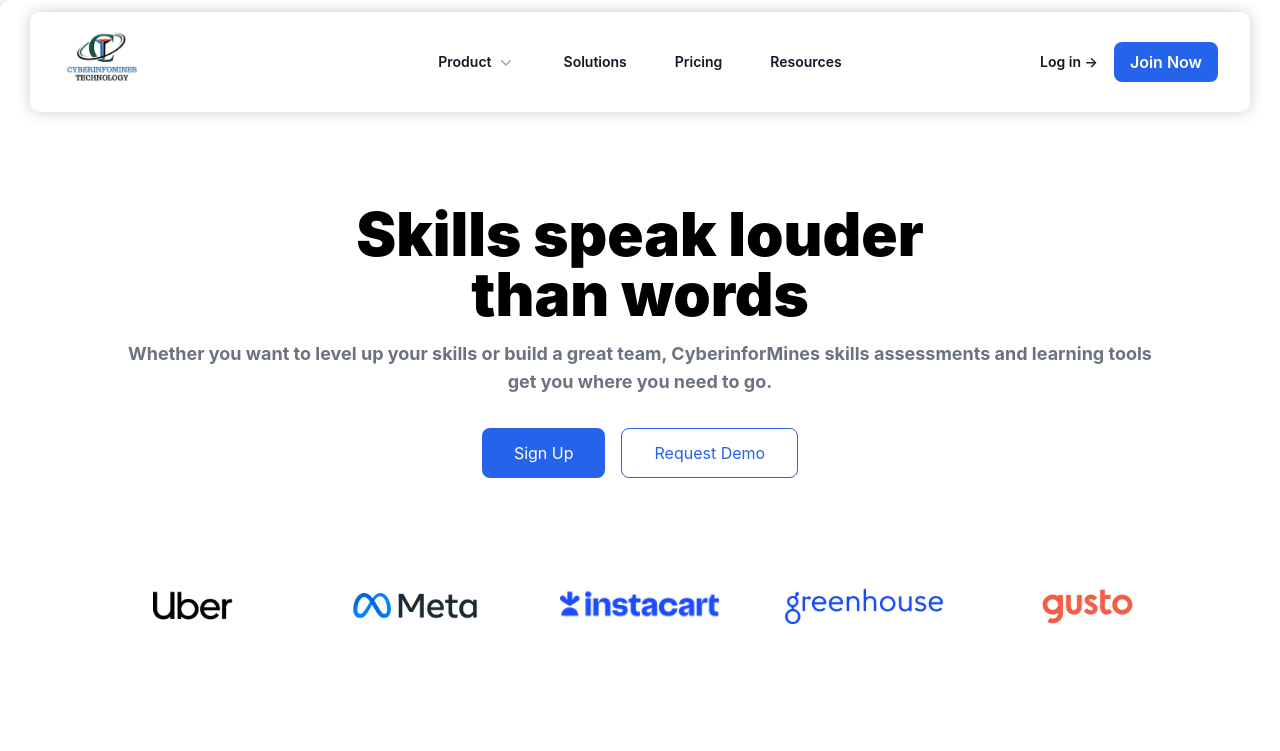
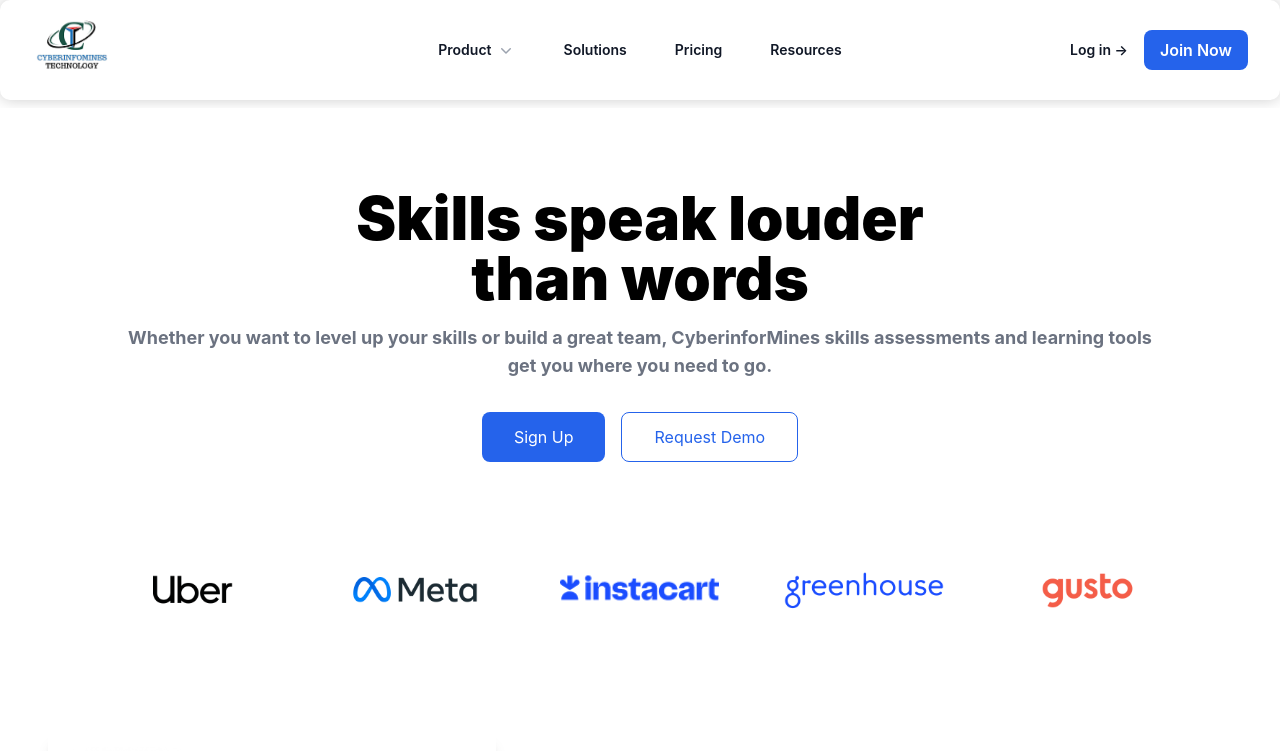
Before and after one commit to Juhi2116/CyberInform, a React (Create React App) app: page / in a window 1280 px wide. Shown: the top 751 px of the page. Built offline with nearby package versions, Linux system fonts and the light colour scheme.

Commit message:
updated nav

```diff
--- a/src/Components/Navbar.js
+++ b/src/Components/Navbar.js
@@ -24,7 +24,7 @@ import {
 import { ChevronDownIcon, PhoneIcon, PlayCircleIcon } from '@heroicons/react/20/solid'
 import { Link } from 'react-router-dom'
 const products = [
-  { name: 'Analytics', description: 'Get a better understanding of your traffic', href: '#', icon: ChartPieIcon },
+  { name: 'Analytics', description: 'Get a better understanding of your traffic', href: '/products', icon: ChartPieIcon },
   { name: 'Engagement', description: 'Speak directly to your customers', href: '#', icon: CursorArrowRaysIcon },
   { name: 'Security', description: 'Your customers’ data will be safe and secure', href: '#', icon: FingerPrintIcon },
   { name: 'Integrations', description: 'Connect with third-party tools', href: '#', icon: SquaresPlusIcon },
@@ -41,10 +41,10 @@ export default function Navbar() {
   return (
 
 
-    <header className="bg-white header">
+    <header className="bg-white mb-2">
       <nav aria-label="Global" className="mx-auto flex max-w-7xl items-center justify-between p-6 lg:px-8 mx-w-7xl  h-[100px] p-[12px_30px] gap-[10px] rounded-[10px]  shadow-[0px_0px_15px_0px_rgba(0,0,0,0.2)]">
         <div className="flex lg:flex-1">
-          <Link to="#" className="-m-1.5 p-1.5">
+          <Link to="/" className="-m-1.5 p-1.5">
             <span className="sr-only">Your Company</span>
             <img alt="" src="logo.svg" className="h-20 w-20" />
           </Link>
@@ -98,7 +98,7 @@ export default function Navbar() {
               </div>
             </PopoverPanel>
           </Popover>
-          <a href="#" className="text-sm font-semibold text-gray-900">Solutions</a>
+          <a href="/solutions" className="text-sm font-semibold text-gray-900">Solutions</a>
           <a href="#" className="text-sm font-semibold text-gray-900">Pricing</a>
           <a href="#" className="text-sm font-semibold text-gray-900">Resources</a>
         </PopoverGroup>
```
